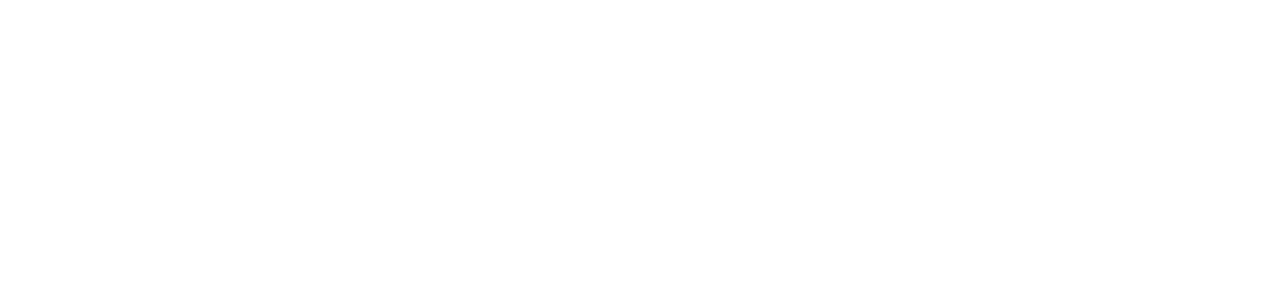
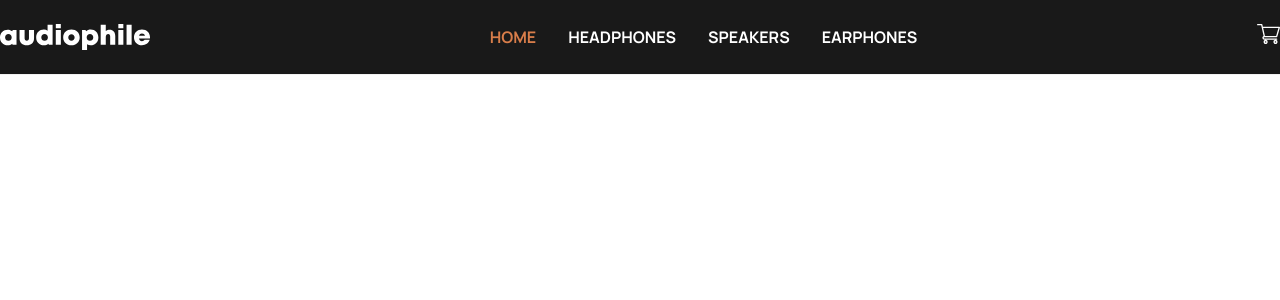
Before and after one commit to mersadrezazadeh/audiophile-ecommerce-website, a Next.js app: page / in a window 1280 px wide. Shown: the top 300 px of the page. Built offline with nearby package versions, Linux system fonts and the light colour scheme.

Commit message:
add navbar

```diff
--- a/app/layout.tsx
+++ b/app/layout.tsx
@@ -1,6 +1,7 @@
 import type { Metadata } from "next";
 import { Manrope } from "next/font/google";
 import "./globals.css";
+import Navbar from "@/components/navbar/Navbar";
 
 const manrope = Manrope({ subsets: ["latin"] });
 
@@ -16,7 +17,12 @@
 }>) {
   return (
     <html lang="en">
-      <body className={manrope.className}>{children}</body>
+      <body className={manrope.className}>
+        <div className="container">
+          <Navbar />
+          {children}
+        </div>
+      </body>
     </html>
   );
 }
--- /dev/null
+++ b/components/navbar/CartPreview.tsx
@@ -0,0 +1,19 @@
+"use client";
+
+import Image from "next/image";
+import { useState } from "react";
+import cart from "@/public/images/shared/desktop/icon-cart.svg";
+
+function CartPreview() {
+  const [open, setOpen] = useState(false);
+
+  return (
+    <div>
+      <button onClick={() => setOpen(!open)}>
+        <Image src={cart} alt="cart" />
+      </button>
+    </div>
+  );
+}
+
+export default CartPreview;
--- /dev/null
+++ b/components/navbar/Logo.tsx
@@ -0,0 +1,13 @@
+import Image from "next/image";
+import logo from "@/public/images/shared/desktop/logo.svg";
+import Link from "next/link";
+
+function Logo() {
+  return (
+    <Link href="/">
+      <Image src={logo} alt="Audiophile logo" width={150} height={30} />
+    </Link>
+  );
+}
+
+export default Logo;
--- /dev/null
+++ b/components/navbar/NavLinks.tsx
@@ -0,0 +1,41 @@
+"use client";
+
+import Link from "next/link";
+import Image from "next/image";
+import { useState } from "react";
+import { usePathname } from "next/navigation";
+import { links } from "@/utils/links";
+import hamburger from "@/public/images/shared/tablet/icon-hamburger.svg";
+import close from "@/public/images/shared/tablet/icon-close-menu.svg";
+
+function NavLinks() {
+  const [open, setOpen] = useState(false);
+  const pathname = usePathname();
+
+  return (
+    <nav className="-order-1 md:order-none">
+      <button className="md:hidden" onClick={() => setOpen(!open)}>
+        <Image src={open ? close : hamburger} alt="menu toggle" />
+      </button>
+
+      <ul
+        className={`flex text-gray-100 font-bold gap-8 uppercase flex-col md:flex-row absolute transition-all md:static text-center ${
+          open ? "left-1/2 -translate-x-1/2" : "-left-full"
+        }`}
+      >
+        {links.map((link) => (
+          <li
+            className={`transition-colors ${
+              pathname === link.path ? "text-brand-100" : "hover:text-brand-100"
+            }`}
+            key={link.title}
+          >
+            <Link href={link.path}>{link.title}</Link>
+          </li>
+        ))}
+      </ul>
+    </nav>
+  );
+}
+
+export default NavLinks;
--- /dev/null
+++ b/components/navbar/Navbar.tsx
@@ -0,0 +1,20 @@
+import CartPreview from "./CartPreview";
+import Logo from "./Logo";
+import NavLinks from "./NavLinks";
+
+function Navbar() {
+  return (
+    <header className="flex bg-gray-800 border-b border-b-gray-300 justify-between items-center py-6">
+      <Logo />
+      <NavLinks />
+      <div className="md:hidden" />
+      <div className="md:hidden" />
+      <div className="md:hidden" />
+      <div className="md:hidden" />
+      <div className="md:hidden" />
+      <CartPreview />
+    </header>
+  );
+}
+
+export default Navbar;
--- /dev/null
+++ b/utils/links.ts
@@ -0,0 +1,18 @@
+export const links = [
+  {
+    title: "home",
+    path: "/",
+  },
+  {
+    title: "headphones",
+    path: "/headphones",
+  },
+  {
+    title: "speakers",
+    path: "/speakers",
+  },
+  {
+    title: "earphones",
+    path: "/earphones",
+  },
+];
```
